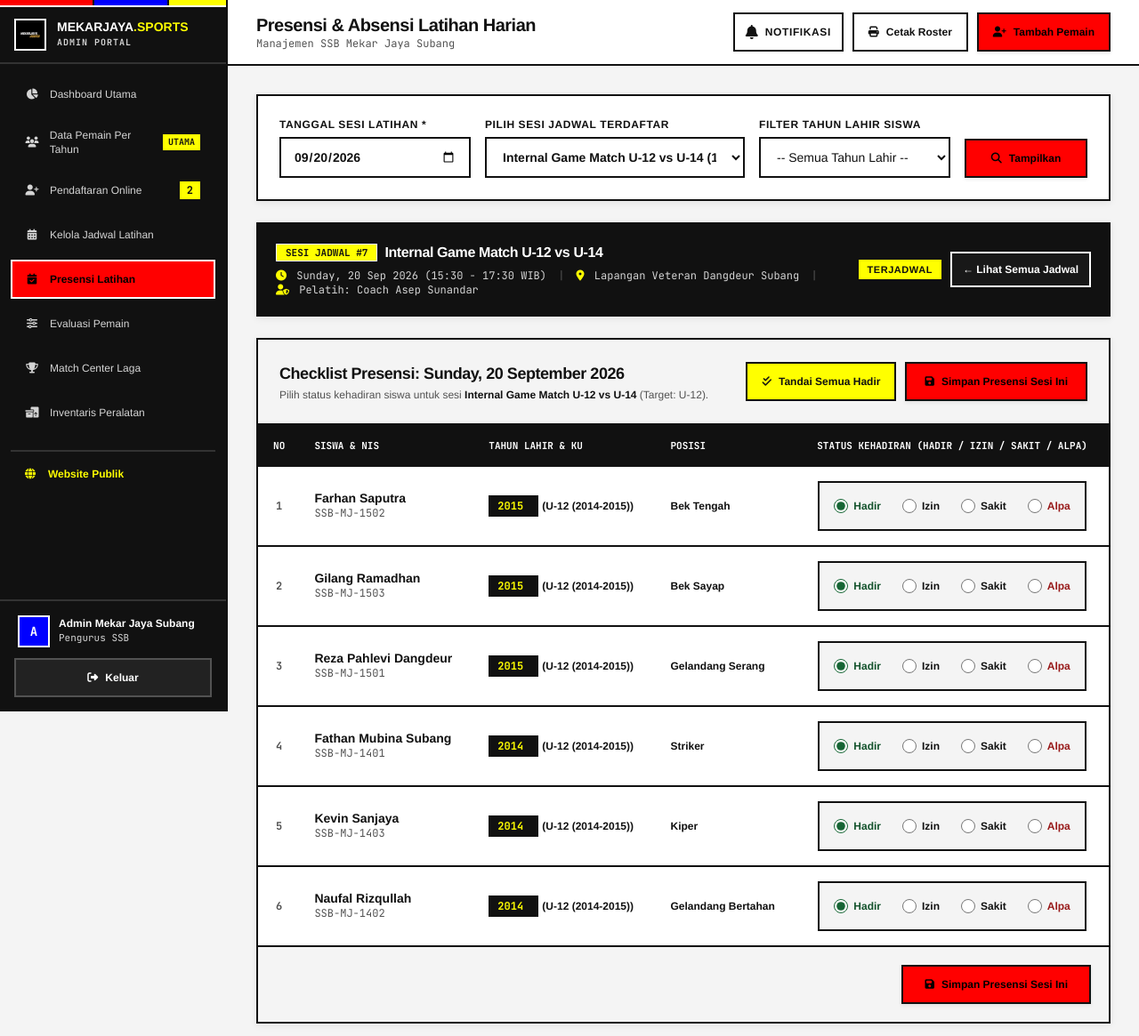
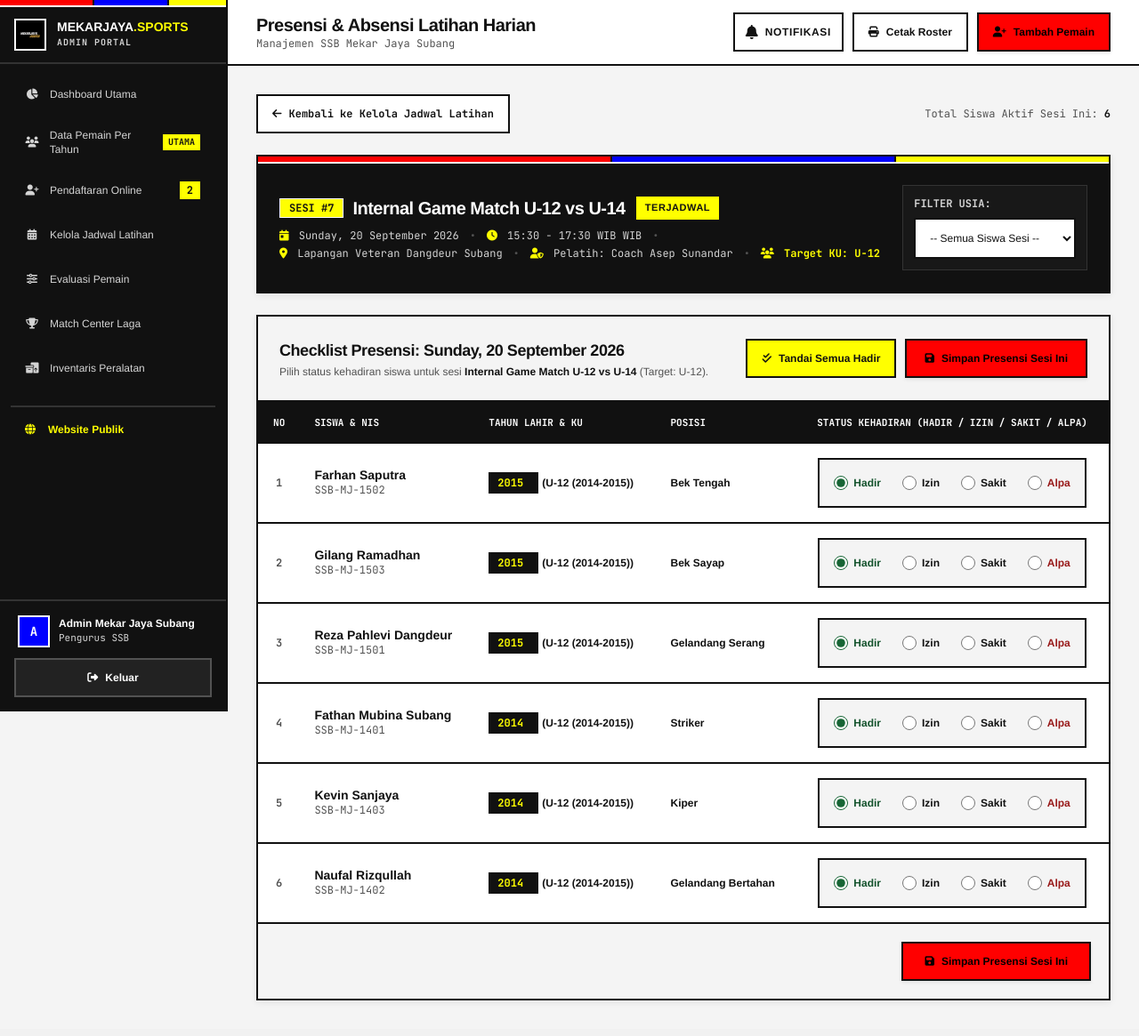
Before and after one commit to dapaaa07/mekarjaya-sports, a Laravel app: page /admin/attendances?schedule_id=7&date=2026-09-20 in a window 1280 px wide. Shown: the top 1165 px of the page at 89% size. After the commit the page ends 1125 px from the top, so only its background shows below. Run offline with Laravel 12, Linux system fonts and the light colour scheme; a user stored in the database is signed in; data comes from the database, SQL or seed files in the repository; data that the repository does not hold is empty; style sheets or scripts are compiled from the project's sources.

Commit message:
feat(attendance): remove standalone attendance from sidebar and require schedule session

```diff
--- a/app/Http/Controllers/AttendanceController.php
+++ b/app/Http/Controllers/AttendanceController.php
@@ -12,12 +12,18 @@ class AttendanceController extends Controller
 {
     public function index(Request $request)
     {
-        $selectedSchedule = null;
-        if ($request->filled('schedule_id')) {
-            $selectedSchedule = TrainingSchedule::find($request->schedule_id);
+        if (!$request->filled('schedule_id')) {
+            return redirect()->route('admin.schedules.index')
+                ->with('info', 'Silakan pilih jadwal sesi latihan terlebih dahulu lalu klik tombol "Presensi" pada sesi yang diinginkan.');
         }
 
-        $date = $request->input('date', $selectedSchedule ? $selectedSchedule->schedule_date->toDateString() : now()->toDateString());
+        $selectedSchedule = TrainingSchedule::find($request->schedule_id);
+        if (!$selectedSchedule) {
+            return redirect()->route('admin.schedules.index')
+                ->with('error', 'Sesi jadwal latihan tidak ditemukan. Silakan pilih dari daftar jadwal.');
+        }
+
+        $date = $request->input('date', $selectedSchedule->schedule_date->toDateString());
 
         $query = Player::where('status', 'aktif');
 
--- a/resources/views/admin/attendances/index.blade.php
+++ b/resources/views/admin/attendances/index.blade.php
@@ -7,76 +7,69 @@
 
 <div class="space-y-6">
 
-    <!-- Date & Schedule Filter Controls -->
-    <div class="editorial-card p-6">
-        <form action="{{ route('admin.attendances.index') }}" method="GET" class="grid grid-cols-1 md:grid-cols-12 gap-4 items-end text-xs">
+    <!-- Top Action & Navigation Bar -->
+    <div class="flex flex-col sm:flex-row items-start sm:items-center justify-between gap-4">
+        <a href="{{ route('admin.schedules.index') }}"
+           class="min-h-[44px] px-4 py-2 bg-white hover:bg-[#FFFF00] text-[#111111] border-2 border-[#111111] text-xs font-mono font-bold inline-flex items-center gap-2 transition-colors">
+            <i class="fa-solid fa-arrow-left" aria-hidden="true"></i>
+            <span>Kembali ke Kelola Jadwal Latihan</span>
+        </a>
 
-            <div class="md:col-span-3">
-                <label for="date" class="block font-bold text-[#111111] uppercase tracking-wider text-xs mb-1.5">Tanggal Sesi Latihan *</label>
-                <input type="date" id="date" name="date" value="{{ $date }}"
-                       class="ds-input text-sm py-2.5 font-bold">
+        <div class="flex items-center gap-2">
+            <span class="text-xs font-mono text-[#525252]">Total Siswa Aktif Sesi Ini: <strong class="text-[#111111]">{{ $players->count() }}</strong></span>
+        </div>
+    </div>
+
+    <!-- Active Correlated Schedule Banner -->
+    <div class="bg-[#111111] text-white border-2 border-[#111111] shadow-[0_2px_8px_rgba(0,0,0,0.08)]">
+        <div class="grid grid-cols-12 h-2 border-b-2 border-[#FFFFFF]" aria-hidden="true">
+            <div class="col-span-5 bg-[#FF0000] border-r-2 border-[#111111]"></div>
+            <div class="col-span-4 bg-[#0000FF] border-r-2 border-[#111111]"></div>
+            <div class="col-span-3 bg-[#FFFF00]"></div>
+        </div>
+
+        <div class="p-6 flex flex-col lg:flex-row justify-between items-start lg:items-center gap-6">
+            <div class="space-y-2">
+                <div class="flex flex-wrap items-center gap-2.5">
+                    <span class="px-2.5 py-0.5 bg-[#FFFF00] text-[#111111] font-mono font-bold text-xs border border-[#FFFFFF]">
+                        SESI #{{ $selectedSchedule->id }}
+                    </span>
+                    <h2 class="font-bold text-white text-lg sm:text-xl">{{ $selectedSchedule->title }}</h2>
+                    {!! $selectedSchedule->status_badge !!}
+                </div>
+                <div class="flex flex-wrap items-center gap-y-1 gap-x-3 text-xs text-[#D4D4D4] font-mono">
+                    <span><i class="fa-solid fa-calendar-day text-[#FFFF00] mr-1" aria-hidden="true"></i> {{ date('l, d F Y', strtotime($selectedSchedule->schedule_date)) }}</span>
+                    <span class="text-[#525252]">&bull;</span>
+                    <span><i class="fa-solid fa-clock text-[#FFFF00] mr-1" aria-hidden="true"></i> {{ $selectedSchedule->formatted_time }} WIB</span>
+                    <span class="text-[#525252]">&bull;</span>
+                    <span><i class="fa-solid fa-location-dot text-[#FFFF00] mr-1" aria-hidden="true"></i> {{ $selectedSchedule->location }}</span>
+                    <span class="text-[#525252]">&bull;</span>
+                    <span><i class="fa-solid fa-user-shield text-[#FFFF00] mr-1" aria-hidden="true"></i> Pelatih: {{ $selectedSchedule->coach_in_charge ?? 'Tim Pelatih' }}</span>
+                    <span class="text-[#525252]">&bull;</span>
+                    <span class="text-[#FFFF00] font-bold"><i class="fa-solid fa-users text-[#FFFF00] mr-1" aria-hidden="true"></i> Target KU: {{ $selectedSchedule->target_ku }}</span>
+                </div>
             </div>
 
-            <div class="md:col-span-4">
-                <label for="schedule_id" class="block font-bold text-[#111111] uppercase tracking-wider text-xs mb-1.5">Pilih Sesi Jadwal Terdaftar</label>
-                <select id="schedule_id" name="schedule_id" class="ds-input text-sm py-2.5 font-semibold">
-                    <option value="">-- Presensi Bebas Tanpa Sesi --</option>
-                    @foreach($todaySchedules as $ts)
-                        <option value="{{ $ts->id }}" {{ ($selectedSchedule && $selectedSchedule->id == $ts->id) ? 'selected' : '' }}>
-                            {{ $ts->title }} ({{ $ts->formatted_time }}) - {{ $ts->target_ku }}
-                        </option>
-                    @endforeach
-                </select>
-            </div>
-
-            <div class="md:col-span-3">
-                <label for="year" class="block font-bold text-[#111111] uppercase tracking-wider text-xs mb-1.5">Filter Tahun Lahir Siswa</label>
-                <select id="year" name="year" class="ds-input text-sm py-2.5 font-medium">
-                    <option value="">-- Semua Tahun Lahir --</option>
+            <!-- Filter Tahun Lahir / KU inside this session -->
+            <form action="{{ route('admin.attendances.index') }}" method="GET" class="flex flex-wrap items-center gap-2 bg-[#181818] p-3 border border-[#333333]">
+                <input type="hidden" name="schedule_id" value="{{ $selectedSchedule->id }}">
+                <input type="hidden" name="date" value="{{ $date }}">
+                <label for="year" class="text-xs font-mono uppercase font-bold text-[#D4D4D4]">Filter Usia:</label>
+                <select id="year" name="year" onchange="this.form.submit()" class="ds-input text-xs py-1.5 px-3 bg-white text-[#111111]">
+                    <option value="">-- Semua Siswa Sesi --</option>
                     @foreach($availableYears as $yr)
                         <option value="{{ $yr }}" {{ request('year') == $yr ? 'selected' : '' }}>
                             Kelahiran {{ $yr }} (Usia {{ date('Y') - $yr }} Thn)
                         </option>
                     @endforeach
                 </select>
-            </div>
-
-            <div class="md:col-span-2 flex gap-1.5">
-                <button type="submit" class="w-full btn-primary text-xs py-2.5 px-4">
-                    <i class="fa-solid fa-magnifying-glass" aria-hidden="true"></i> Tampilkan
-                </button>
-            </div>
-
-        </form>
+                @if(request('year'))
+                    <a href="{{ route('admin.attendances.index', ['schedule_id' => $selectedSchedule->id, 'date' => $date]) }}"
+                       class="text-xs text-[#FFFF00] hover:underline font-mono ml-1">Reset</a>
+                @endif
+            </form>
+        </div>
     </div>
-
-    <!-- Active Correlated Schedule Banner -->
-    @if($selectedSchedule)
-        <div class="bg-[#111111] text-white p-5 border-2 border-[#111111] dark-surface flex flex-col sm:flex-row justify-between items-start sm:items-center gap-4 text-xs shadow-[0_2px_8px_rgba(0,0,0,0.08)]">
-            <div class="space-y-1.5">
-                <div class="flex flex-wrap items-center gap-2">
-                    <span class="px-2.5 py-0.5 bg-[#FFFF00] text-[#111111] font-mono font-bold text-[11px] border border-[#FFFFFF]">
-                        SESI JADWAL #{{ $selectedSchedule->id }}
-                    </span>
-                    <h3 class="font-bold text-white text-sm sm:text-base">{{ $selectedSchedule->title }}</h3>
-                </div>
-                <p class="text-[#D4D4D4] font-mono text-xs">
-                    <i class="fa-solid fa-clock text-[#FFFF00] mr-1" aria-hidden="true"></i> {{ date('l, d M Y', strtotime($selectedSchedule->schedule_date)) }} ({{ $selectedSchedule->formatted_time }})
-                    <span class="mx-1.5 text-[#525252]">|</span>
-                    <i class="fa-solid fa-location-dot text-[#FFFF00] mr-1" aria-hidden="true"></i> {{ $selectedSchedule->location }}
-                    <span class="mx-1.5 text-[#525252]">|</span>
-                    <i class="fa-solid fa-user-shield text-[#FFFF00] mr-1" aria-hidden="true"></i> Pelatih: {{ $selectedSchedule->coach_in_charge ?? 'Tim Pelatih' }}
-                </p>
-            </div>
-
-            <div class="flex items-center gap-2 shrink-0">
-                {!! $selectedSchedule->status_badge !!}
-                <a href="{{ route('admin.schedules.index') }}" class="min-h-[40px] px-3 py-1.5 bg-[#181818] hover:bg-[#FFFF00] hover:text-[#111111] text-white border-2 border-[#FFFFFF] text-xs font-bold inline-flex items-center transition-colors">
-                    &larr; Lihat Semua Jadwal
-                </a>
-            </div>
-        </div>
-    @endif
 
     <!-- Attendance Form -->
     <form action="{{ route('admin.attendances.store') }}" method="POST">
--- a/resources/views/admin/dashboard.blade.php
+++ b/resources/views/admin/dashboard.blade.php
@@ -84,7 +84,7 @@
             </div>
             <div class="pt-3 border-t border-[#D4D4D4] flex items-center justify-between gap-2 text-xs text-[#525252]">
                 <span>Dari {{ $todayAtt }} siswa hadir</span>
-                <a href="{{ route('admin.attendances.index') }}" class="font-mono font-bold text-[#0000FF] hover:underline whitespace-nowrap shrink-0">Input Presensi</a>
+                <a href="{{ route('admin.schedules.index') }}" class="font-mono font-bold text-[#0000FF] hover:underline whitespace-nowrap shrink-0">Lihat Jadwal</a>
             </div>
         </div>
 
@@ -115,8 +115,8 @@
             <div class="lg:col-span-5 p-5 sm:p-6 bg-[#F4F4F4] flex flex-wrap items-center justify-between gap-3">
                 <span class="text-xs font-mono font-bold text-[#111111] uppercase">Aksi Cepat Hari Ini</span>
                 <div class="flex flex-wrap items-center gap-2">
-                    <a href="{{ route('admin.attendances.index') }}" class="btn-blue text-xs py-2 px-3.5">
-                        <i class="fa-solid fa-check-double" aria-hidden="true"></i> Presensi Latihan
+                    <a href="{{ route('admin.schedules.index') }}" class="btn-blue text-xs py-2 px-3.5">
+                        <i class="fa-solid fa-calendar-days" aria-hidden="true"></i> Kelola Jadwal
                     </a>
                     <a href="{{ route('admin.schedules.create') }}" class="btn-secondary text-xs py-2 px-3.5">
                         <i class="fa-solid fa-calendar-plus" aria-hidden="true"></i> Jadwal Baru
--- a/resources/views/layouts/admin.blade.php
+++ b/resources/views/layouts/admin.blade.php
@@ -103,11 +103,6 @@
             <a href="{{ route('admin.schedules.index') }}"
                class="flex items-center gap-3 min-h-[44px] px-3.5 py-2 border-2 transition-colors {{ request()->routeIs('admin.schedules.*') ? 'bg-[#FF0000] text-[#000000] border-[#FFFFFF] font-bold' : 'text-[#D4D4D4] border-transparent hover:bg-[#262626] hover:text-white font-medium' }}">
                 <i class="fa-solid fa-calendar-days w-4 text-center" aria-hidden="true"></i> Kelola Jadwal Latihan
-            </a>
-
-            <a href="{{ route('admin.attendances.index') }}"
-               class="flex items-center gap-3 min-h-[44px] px-3.5 py-2 border-2 transition-colors {{ request()->routeIs('admin.attendances.*') ? 'bg-[#FF0000] text-[#000000] border-[#FFFFFF] font-bold' : 'text-[#D4D4D4] border-transparent hover:bg-[#262626] hover:text-white font-medium' }}">
-                <i class="fa-solid fa-calendar-check w-4 text-center" aria-hidden="true"></i> Presensi Latihan
             </a>
 
             <a href="{{ route('admin.evaluations.index') }}"
@@ -292,8 +287,8 @@
                         <i class="fa-solid fa-user-plus text-xs" aria-hidden="true"></i> <span>Tambah Pemain</span>
                     </a>
                 @else
-                    <a href="{{ route('admin.attendances.index') }}" class="btn-blue text-xs py-2 px-4">
-                        <i class="fa-solid fa-calendar-check text-xs" aria-hidden="true"></i> <span>Presensi Hari Ini</span>
+                    <a href="{{ route('admin.schedules.index') }}" class="btn-blue text-xs py-2 px-4">
+                        <i class="fa-solid fa-calendar-days text-xs" aria-hidden="true"></i> <span>Jadwal Latihan</span>
                     </a>
                     <a href="{{ route('admin.evaluations.index') }}" class="btn-primary text-xs py-2 px-4">
                         <i class="fa-solid fa-sliders text-xs" aria-hidden="true"></i> <span>Evaluasi Siswa</span>
```
Also changed, not shown: tests/Feature/AttendanceWorkflowTest.php (+42 -0 lines), tests/Feature/AuthenticationAndRoleTest.php (+14 -1 lines).
